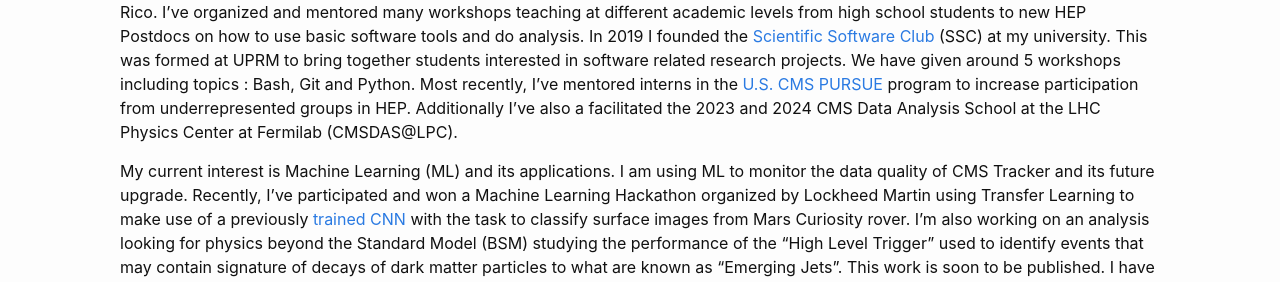
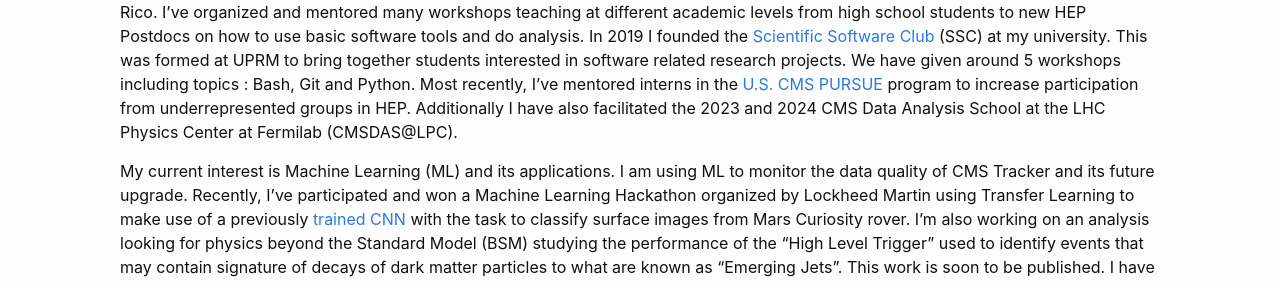
Before and after one commit to GuillermoFidalgo/guillermofidalgo.github.io, a Jekyll site: the page built from index.md, in a window 1280 px wide. Shown: the part 544-826 px from the top of the page. Built offline with Jekyll 4.4.1, drawn with Linux system fonts in a browser that asks for light colours; formulas are drawn with MathJax 3.

Commit message:
update index and fix typo

```diff
--- a/index.md
+++ b/index.md
@@ -23,7 +23,7 @@
 I've organized and mentored many workshops teaching at different academic levels from high school students to new HEP Postdocs on how to use basic software tools and do analysis.
 In 2019 I founded the [Scientific Software Club](https://sites.google.com/upr.edu/ssc-uprm/home?authuser=0) (SSC) at my university. This was formed at UPRM to bring together students interested in software related research projects. We have given around 5 workshops including topics : Bash, Git and Python.
 Most recently, I've mentored interns in the [U.S. CMS PURSUE](https://sites.google.com/upr.edu/uscms-pursue/) program to increase participation from underrepresented groups in HEP.
-Additionally I've also a facilitated the 2023 and 2024 CMS Data Analysis School at the LHC Physics Center at Fermilab (CMSDAS@LPC).
+Additionally I have also facilitated the 2023 and 2024 CMS Data Analysis School at the LHC Physics Center at Fermilab (CMSDAS@LPC).
 
 My current interest is Machine Learning (ML) and its applications. I am using ML to monitor the data quality of CMS Tracker and its future upgrade.
 Recently, I've participated and won a Machine Learning Hackathon organized by Lockheed Martin using Transfer Learning to make use of a previously [trained CNN](https://github.com/GuillermoFidalgo/ItDepends/tree/final) with the task to classify surface images from Mars Curiosity rover.
@@ -39,7 +39,7 @@
 
 # Research Activities
 
-1.  **Trigger Studies for Emerging Jets Analysis and Machine Learning for Tracker DQM at CMS ([Master Thesis](https://github.com/GuillermoFidalgo/master-thesis/releases))**
+1.  **Trigger Studies for Emerging Jets Analysis and Machine Learning for Tracker DQM at CMS ([Master Thesis](https://github.com/GuillermoFidalgo/master-thesis/releases/download/v2.2/main.pdf))**
 
     Made trigger efficiency studies for the signal and signal-free region of the analysis. Also worked to develop ML tools that assist DQM shifters in the data certification workflow.
 
```
Also changed, not shown: .pre-commit-config.yaml.
